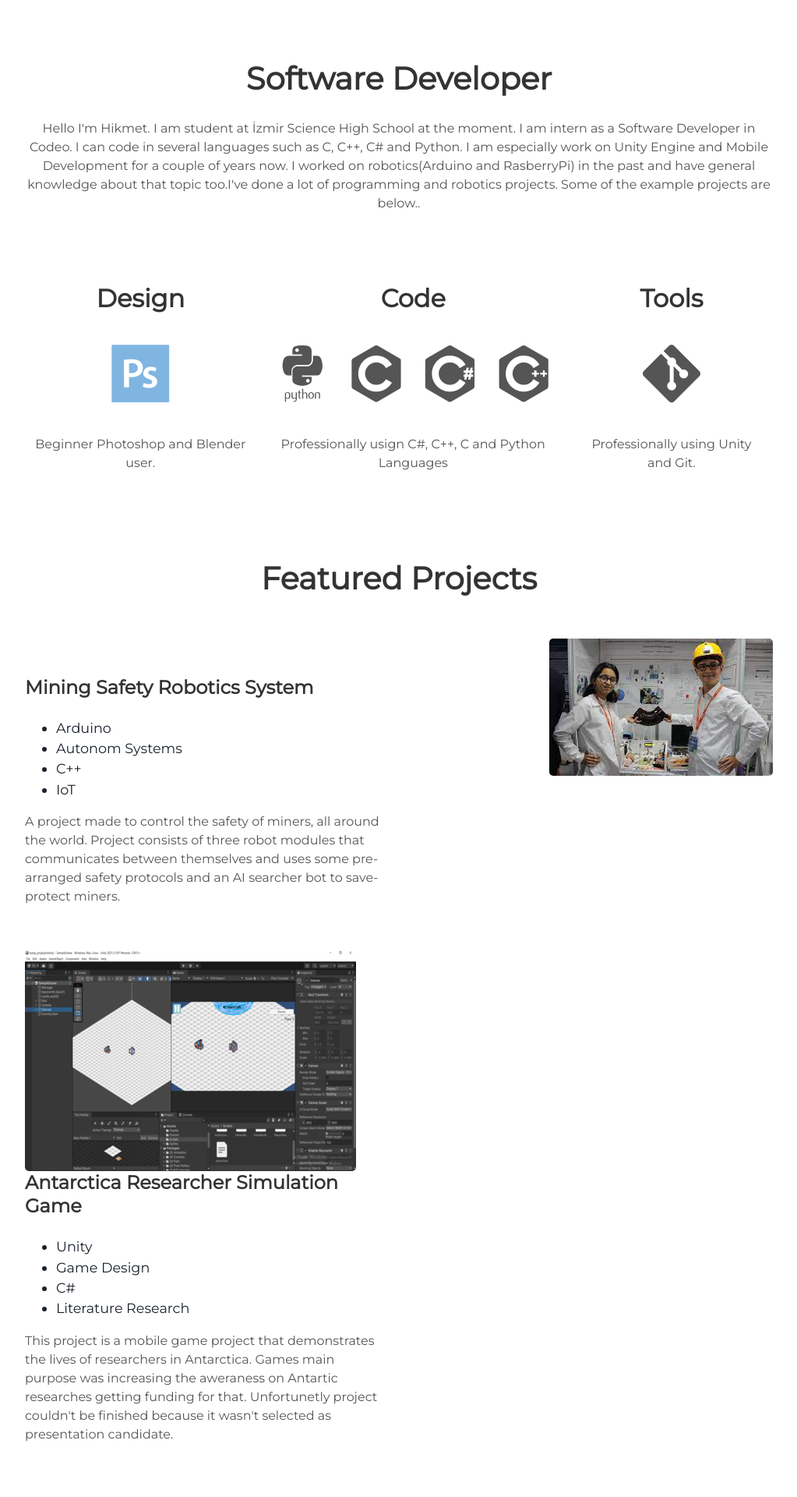
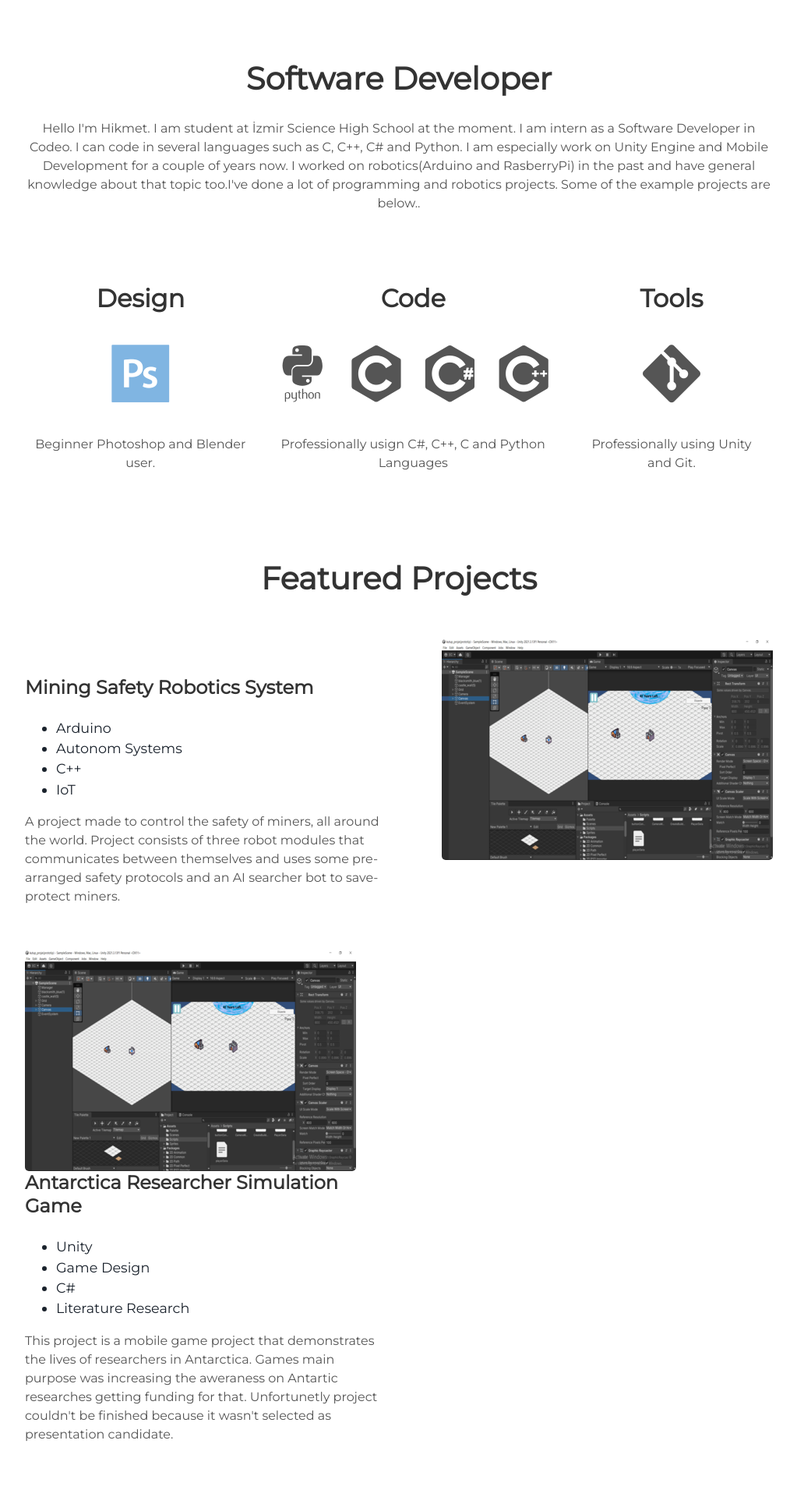
Before and after one commit to hikmetEC/hikmetEC.github.io, a Jekyll site: the page built from index.html, in a window 1280 px wide. Shown: the part 904-2824 px from the top of the page at 78% size, without its empty margins (128-1151 px from the left). Built offline with Jekyll 4.4.1, drawn with Linux system fonts in a browser that asks for light colours.

Commit message:
+Fix try 1

```diff
--- a/_includes/projects.html
+++ b/_includes/projects.html
@@ -3,7 +3,7 @@
 </div>
 <div class="user-projects">
   <div class="images-right">
-    <img alt="madencilik" src="{{ "/assets/img/madencilik.png" | prepend: site.baseurl }}" />
+    <img alt="madencilik" src="{{ "/assets/img/kutup.png" | prepend: site.baseurl }}" />
   </div>
   <div class="contents">
     <h3> Mining Safety Robotics System </h3>
```
